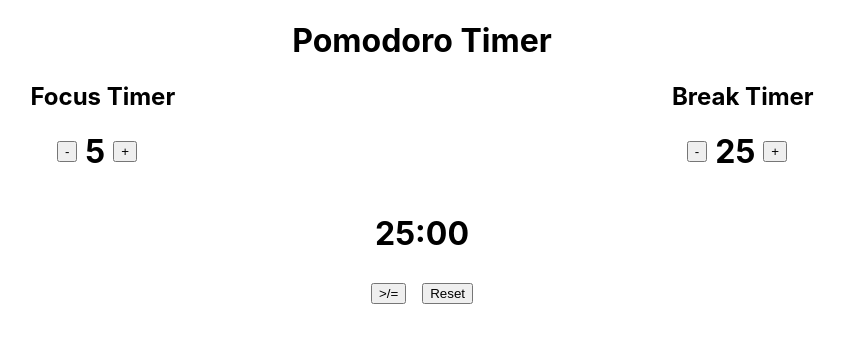
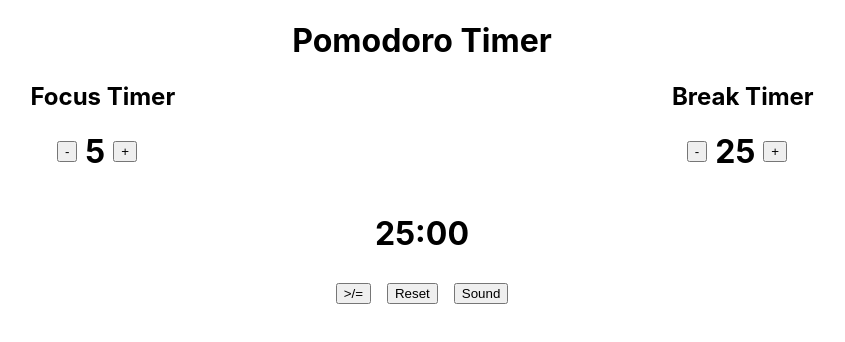
Before and after one commit to Eilima/playground, a React (Create React App) app in the folder pomodoro-clock/pomodoro-clock/: page / in a window 1280 px wide. Shown: the top 342 px of the page, without its empty margins (218-1063 px from the left). Built offline with nearby package versions, Linux system fonts and the light colour scheme.

Commit message:
Add Toggle sound button

```diff
--- a/pomodoro-clock/pomodoro-clock/src/components/Controls.js
+++ b/pomodoro-clock/pomodoro-clock/src/components/Controls.js
@@ -3,7 +3,7 @@ import React from 'react'
 export class Controls extends React.Component {
 
     onClick = () => {
-        console.log('test')
+        this.props.decrementTimer()
     }
 
 
@@ -12,6 +12,7 @@ export class Controls extends React.Component {
             <div className='title-level'>
                 <button onClick={this.onClick}>>/=</button>
                 <button onClick={this.onClick}>Reset</button>
+                <button onClick={this.props.toggleSound}>Sound</button>
             </div>
         )
     }
```
